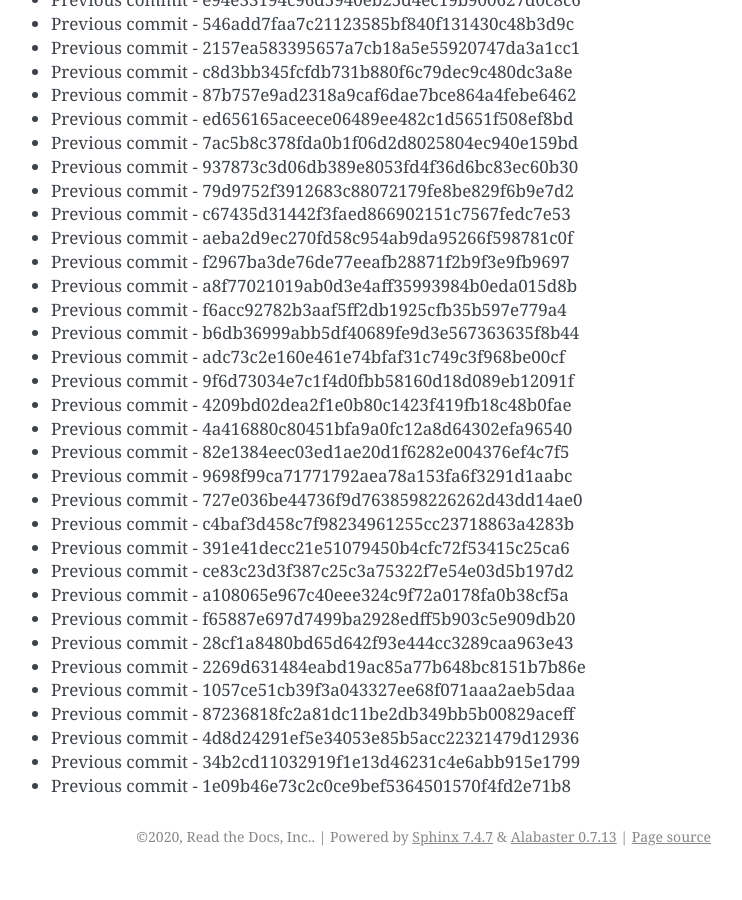
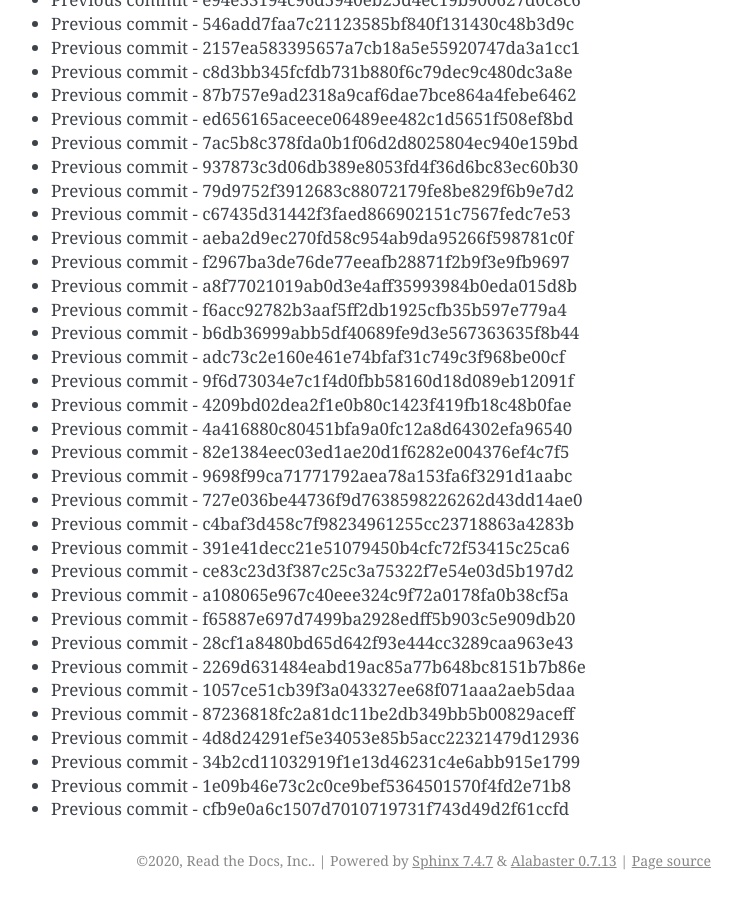
Before and after one commit to readthedocs/rtd-git-stresstest, a Sphinx documentation site: the page built from docs/updates.rst, in a window 1280 px wide and 900 px high, scrolled down 70975 px. Shown: the whole window, without its empty margins (399-1141 px from the left). Built offline with Sphinx 7.4.7, drawn with Linux system fonts in a browser that asks for light colours; before the commit the page ends 71851 px from its top, so only the background shows below that.

Commit message:
Generating commit from previous: cfb9e0a6c1507d7010719731f743d49d2f61ccfd

```diff
--- a/docs/updates.rst
+++ b/docs/updates.rst
@@ -3014,3 +3014,4 @@ It can be tested for any performance characteristics.
 * Previous commit - 4d8d24291ef5e34053e85b5acc22321479d12936
 * Previous commit - 34b2cd11032919f1e13d46231c4e6abb915e1799
 * Previous commit - 1e09b46e73c2c0ce9bef5364501570f4fd2e71b8
+* Previous commit - cfb9e0a6c1507d7010719731f743d49d2f61ccfd
```
